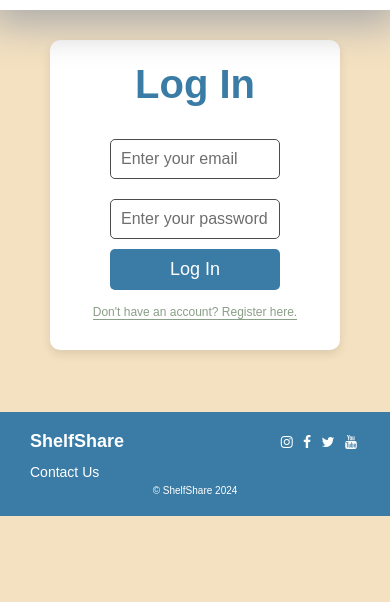
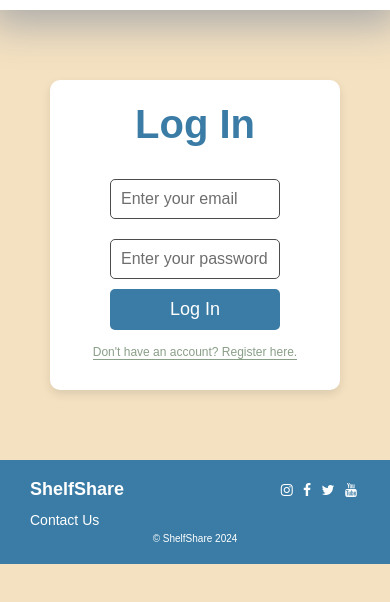
Before and after one commit to echenjones/shelfshare, a website: page login.html in a window 390 px wide. Shown: the part 60-662 px from the top of the page. Drawn offline with Linux system fonts and the light colour scheme.

Commit message:
Update login.html

```diff
--- a/login.html
+++ b/login.html
@@ -12,7 +12,7 @@
         <style type="text/css">
             .content {
                 margin: 0 20%;
-                padding: 50px 0 20px 0;
+                padding: 70px 0 20px 0;
             }
             .form-container {
                 max-width: 400px;
@@ -77,7 +77,6 @@
             @media (max-width: 600px) {
                 .content {
                     margin: 0 50px;
-                    padding: 30px 0 12px 0;
                 }
                 .form-container .toggle-btn {
                     font-size: 12px;
```
